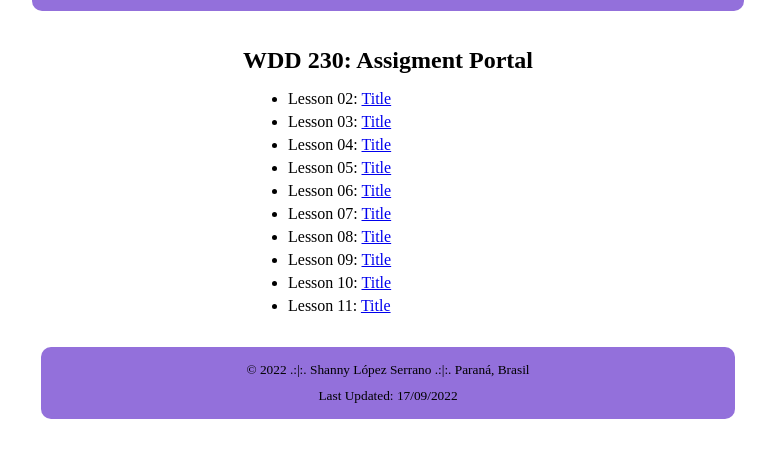
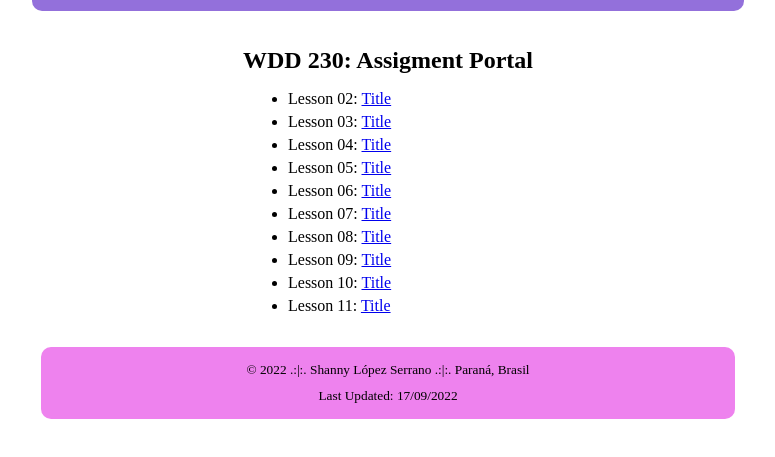
Before and after one commit to Shannapedia/wdd230, a plain HTML site: page index.html in a window 1280 px wide. Shown: the part 115-572 px from the top of the page, without its empty margins (252-1027 px from the left). Drawn offline with Linux system fonts and the light colour scheme.

Commit message:
changed color of footer

```diff
--- a/styles/style.css
+++ b/styles/style.css
@@ -25,7 +25,7 @@ p {
     margin: 0px;
 }
 footer {
-	background-color: mediumpurple;
+	background-color: violet;
     border-radius: 10px;
     padding: 10px 200px;
 }
```
